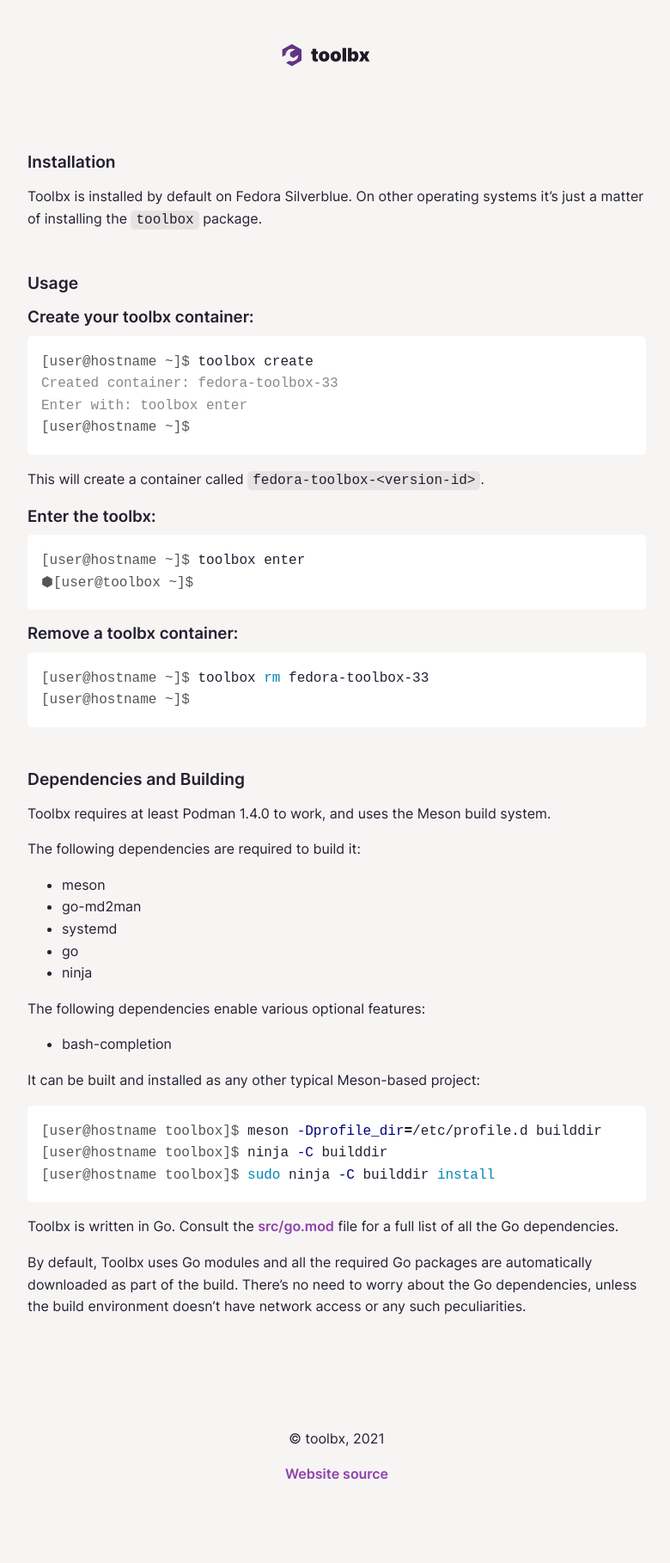
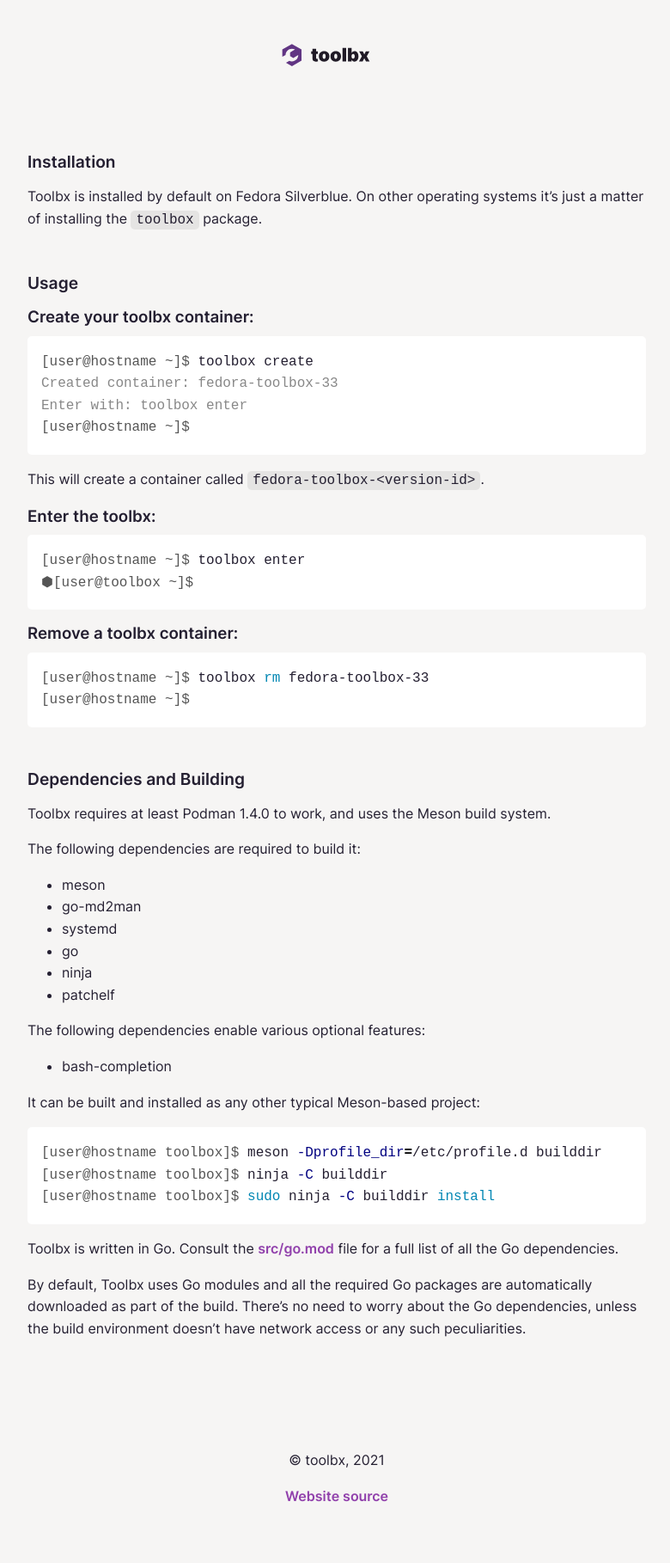
Before and after one commit to containers/containertoolbx.org, a Jekyll site: the page built from install.md, in a window 1280 px wide. Shown: the whole page at 86% size, without its empty margins (248-1028 px from the left). Built offline with Jekyll 4.4.1, drawn with Linux system fonts in a browser that asks for light colours; before the commit the page ends 1792 px from its top, so only the background shows below that.

Commit message:
Add patchelf to the list of build dependencies

```diff
--- a/install.md
+++ b/install.md
@@ -40,6 +40,7 @@
 - systemd
 - go
 - ninja
+- patchelf
 
 The following dependencies enable various optional features:
 
```
